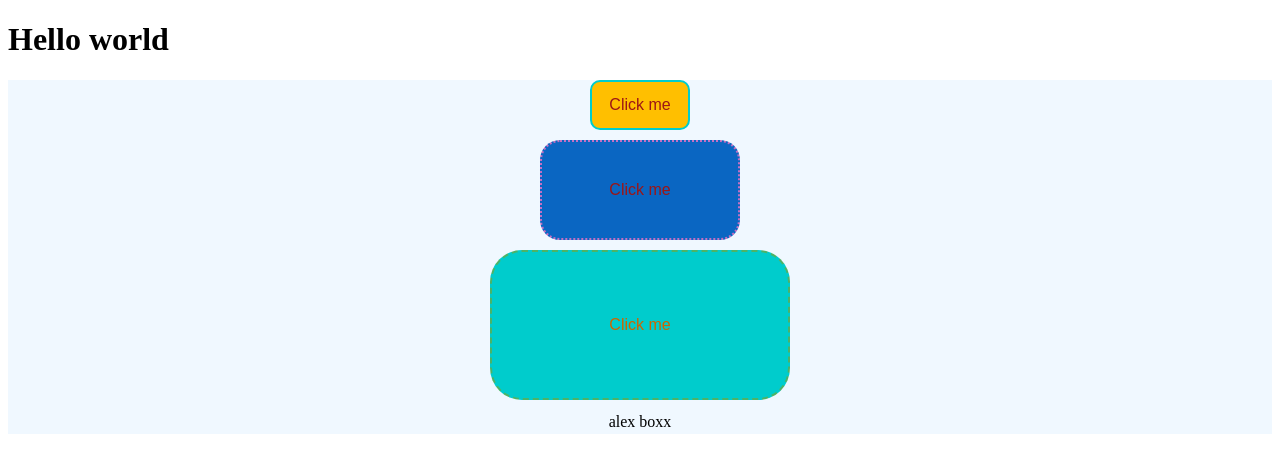
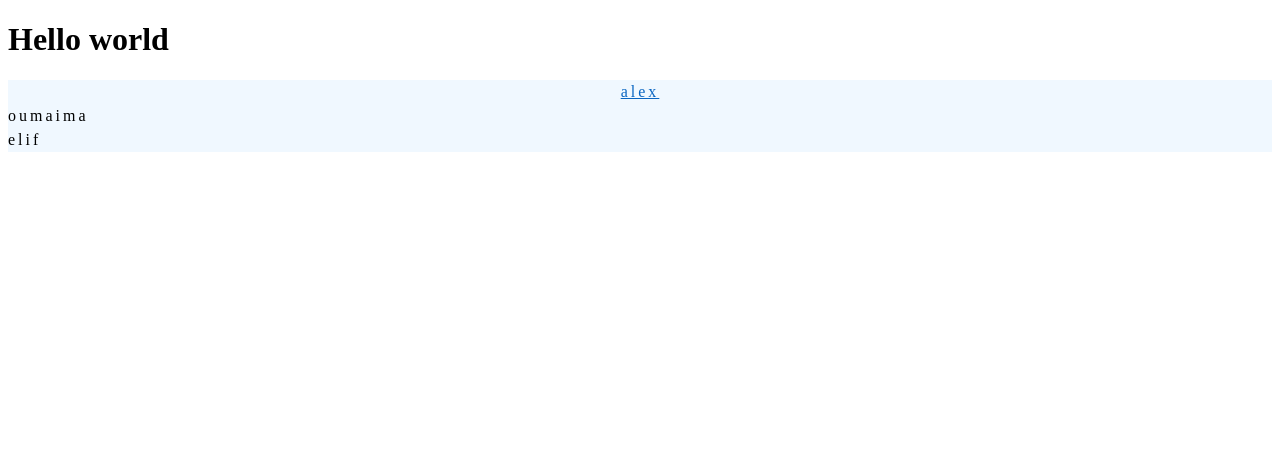
Before and after one commit to Alez05/my-portfolio-v2, a Next.js app: page / in a window 1280 px wide. Shown: the top 472 px of the page. Built offline with nearby package versions, Linux system fonts and the light colour scheme.

Commit message:
update the functionality for Text component in atom Fixes #14

```diff
--- a/src/app/page.tsx
+++ b/src/app/page.tsx
@@ -4,47 +4,19 @@ const Home = () => {
   return (
     <main>
       <h1>Hello world</h1>
-      <FlexBox gap={10}>
-        <Button
-          type='button'
-          color='var(--color-danger)'
-          backgroundColor='var(--color-sunburst)'
-          width='100px'
-          height='50px'
-          border='2px solid var(--color-primary)'
-          borderRadius='10px'
-          cursor='n-resize'
+      <FlexBox>
+        <Text
+          textAlign='center'
+          as='a'
+          href='https://www.crunchyroll.com/watchlist'
+          textDecoration='underline'
+          color='var(--color-info)'
+          letterSpacing='3px'
         >
-          Click me
-        </Button>
-        <Button
-          type='submit'
-          color='var(--color-danger)'
-          backgroundColor='var(--color-info)'
-          width='200px'
-          height='100px'
-          border='2px dotted var(--color-rose)'
-          borderRadius='20px'
-        >
-          Click me
-        </Button>
-        <Button
-          type='button'
-          color='var(--color-secondary)'
-          backgroundColor='var(--color-primary)'
-          width='300px'
-          height='150px'
-          border='2px dashed var(--color-positive)'
-          borderRadius='2rem'
-        >
-          Click me
-        </Button>
-        <Text
-          textDecoration
-          as='h2'
-        >
-          alex boxx
+          alex
         </Text>
+        <Text letterSpacing='3px'>oumaima</Text>
+        <Text letterSpacing='3px'>elif</Text>
       </FlexBox>
     </main>
   );
--- a/src/libs/ui/atom/flexbox/flexbox.css
+++ b/src/libs/ui/atom/flexbox/flexbox.css
@@ -1,10 +1,9 @@
 .flexbox {
-  --display: flex;
-  --align-items: center;
-  --justify-content: flex-start;
+  --align-items: stretch;
+  --justify-content: stretch;
   --justify-items: stretch;
   --align-content: stretch;
-  --position: relative;
+  --position: stretch;
   --padding: 0;
   --gap: 0;
   --font-size: 1rem;
@@ -19,23 +18,23 @@
   --cursor: pointer;
   --float: none;
 
-  display: var(--display, flex);
-  align-items: var(--align-items, center);
-  justify-content: var(--justify-content, flex-start);
-  align-content: var(--align-content, stretch);
-  position: var(--position, static);
-  padding: var(--padding, 0);
-  gap: var(--gap, 0);
-  font-size: var(--font-size, 1rem);
-  width: var(--width, 10vw);
-  height: var(--height, 10vh);
-  flex-direction: var(--flex-direction, column);
-  flex-wrap: var(--flex-wrap, nowrap);
-  border-radius: var(--border-radius, 0);
-  border: var(--border, 0);
-  color: var(--color, black);
-  background-color: var(--background-color, white);
-  cursor: var(--cursor, pointer);
-  inset: var(--inset, 0);
-  float: var(--float, none);
+  display: flex;
+  align-items: var(--align-items);
+  justify-content: var(--justify-content);
+  align-content: var(--align-content);
+  position: var(--position);
+  padding: var(--padding);
+  gap: var(--gap);
+  font-size: var(--font-size);
+  width: var(--width);
+  height: var(--height);
+  flex-direction: var(--flex-direction);
+  flex-wrap: var(--flex-wrap);
+  border-radius: var(--border-radius);
+  border: var(--border);
+  color: var(--color);
+  background-color: var(--background-color);
+  cursor: var(--cursor);
+  inset: var(--inset);
+  float: var(--float);
 }
--- a/src/libs/ui/atom/flexbox/flexbox.tsx
+++ b/src/libs/ui/atom/flexbox/flexbox.tsx
@@ -10,7 +10,7 @@ const FlexBox = ({
   position = '',
   padding = 0,
   gap = 0,
-  fontSize = 16,
+  fontSize = '',
   width = '',
   height = '',
   flexDirection = '',
@@ -21,7 +21,7 @@ const FlexBox = ({
   color = '',
   bgc = '',
   cursor = '',
-  inset = 0,
+  inset = '',
   float = '',
   justifyItems = '',
 }: TFlexBox) => {
--- a/src/libs/ui/atom/flexbox/flexbox.type.ts
+++ b/src/libs/ui/atom/flexbox/flexbox.type.ts
@@ -8,7 +8,7 @@ interface TFlexBox extends React.HTMLAttributes<HTMLDivElement> {
   position?: string;
   padding?: number | number[];
   gap?: number | number[];
-  fontSize?: number;
+  fontSize?: number | string;
   width?: string;
   height?: string;
   flexDirection?: string;
@@ -19,6 +19,6 @@ interface TFlexBox extends React.HTMLAttributes<HTMLDivElement> {
   color?: string;
   bgc?: string;
   cursor?: string;
-  inset?: number | number[];
+  inset?: number | number[] | string;
   float?: string;
 }
--- a/src/libs/ui/atom/text/text.css
+++ b/src/libs/ui/atom/text/text.css
@@ -5,6 +5,8 @@
   --line-height: 1.5;
   --letter-spacing: 0;
   --text-align: none;
+  --text-decoration: none;
+  --text-overflow: ellipsis;
 
   margin: 0;
 
@@ -14,7 +16,8 @@
   line-height: var(--line-height);
   letter-spacing: var(--letter-spacing);
   text-align: var(--text-align);
-
+  text-decoration: var(--text-decoration);
+  text-overflow: var(--text-overflow);
 
   & visited {
     color: var(--color-primary);
--- a/src/libs/ui/atom/text/text.tsx
+++ b/src/libs/ui/atom/text/text.tsx
@@ -5,39 +5,38 @@ import { TText } from './text.type';
 const Text = ({
   color = '',
   fontSize = 16,
-  fontWeight = 400,
+  fontWeight = '',
   lineHeight = 0,
   as = 'h1',
   children,
-  textDecoration = false,
-  elipsis = false,
-  href = '',
-  letterSpacing = 0,
+  textDecoration = '',
+  letterSpacing = '',
+  href,
   textAlign = '',
-  title = '',
-  underline = false,
+  title,
 }: TText) => {
   const stil = getStil({
     color,
     fontSize,
     as,
     lineHeight,
+    letterSpacing,
     textDecoration,
-    href,
-    letterSpacing,
     textAlign,
-    elipsis,
-    title,
-    underline,
     fontWeight,
   }) as React.CSSProperties;
+
+  const Element = as;
+
   return (
-    <h1
+    <Element
       className='text'
       style={stil}
+      title={title}
+      href={href}
     >
       {children}
-    </h1>
+    </Element>
   );
 };
 
--- a/src/libs/util/lib/stil.ts
+++ b/src/libs/util/lib/stil.ts
@@ -175,14 +175,34 @@ export const getStil = (
   // button type
   const type = obiect.type ? `${obiect.type}` : '';
 
-  // text as
-  const as = obiect.as ? `${obiect.as}` : '';
-
   // line-height
   const lineHeight = obiect.lineHeight ? `${obiect.lineHeight}` : '';
 
-  //crossed text
-  const textDecoration = obiect.textDecoration ? ` line-through;` : undefined;
+  //crossed/ underline text
+  const textDecoration = () => {
+    if (obiect.textDecoration === 'line-through') {
+      return 'line-through';
+    } else if (obiect.textDecoration === 'underline') {
+      return 'underline';
+    }
+    return '';
+  };
+
+  // font-weight
+  const fontWeight = () => {
+    if (typeof obiect.fontWeight === 'string') {
+      return obiect.fontWeight;
+    } else if (typeof obiect.fontWeight === 'number') {
+      return obiect.fontWeight;
+    }
+    return '';
+  };
+
+  // text-align
+  const textAlign = obiect.textAlign ? `${obiect.textAlign}` : '';
+
+  // letter-spacing
+  const letterSpacing = obiect.letterSpacing ? `${obiect.letterSpacing}` : '';
 
   return {
     '--padding': padding,
@@ -215,6 +235,9 @@ export const getStil = (
     '--place-content': placeContent,
     '--type': type,
     '--line-height': lineHeight,
-    '--text-decoration': textDecoration,
+    '--text-decoration': textDecoration(),
+    '--font-weight': fontWeight(),
+    '--text-align': textAlign,
+    '--letter-spacing': letterSpacing,
   };
 };
```
Also changed, not shown: src/libs/ui/atom/text/text.type.ts (+4 -5 lines).
